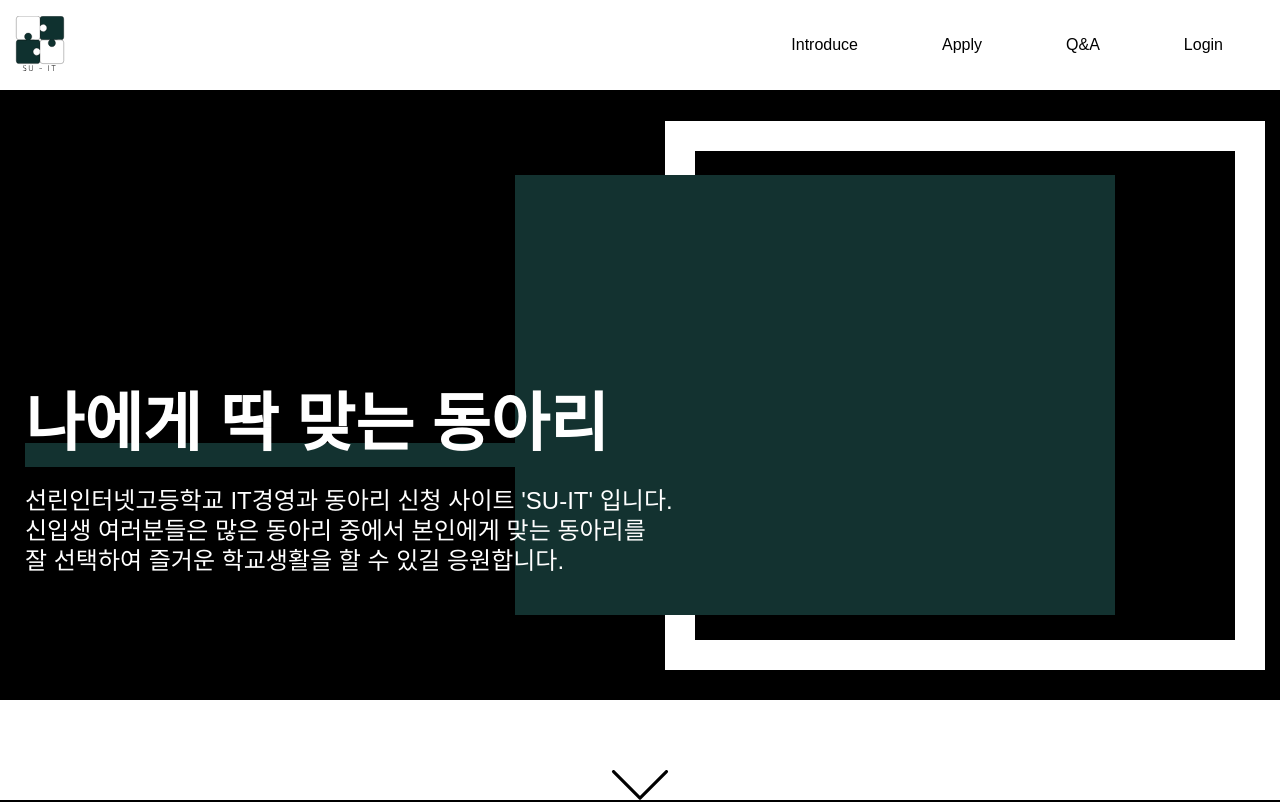
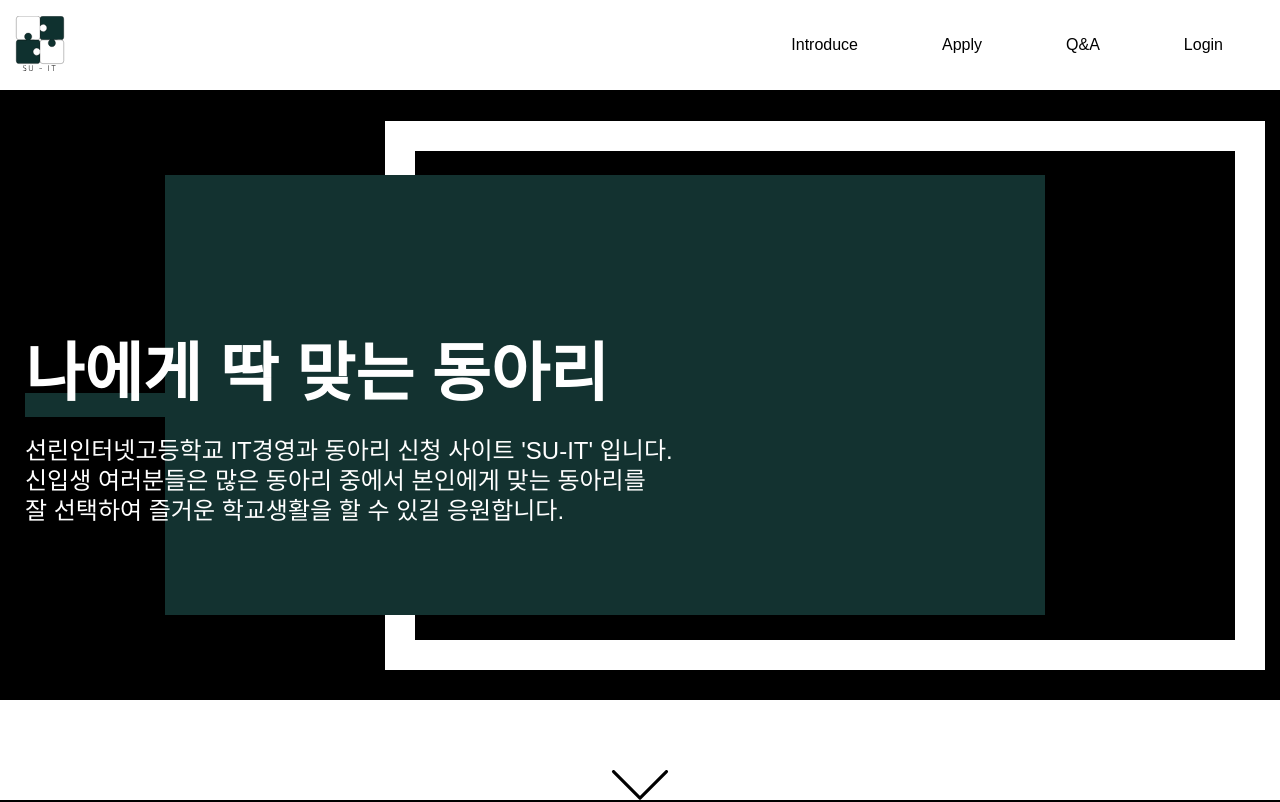
Before and after one commit to dhwldwld/SU-IT, a Next.js app: page / in a window 1280 px wide. Shown: the top 802 px of the page. Built offline with nearby package versions, Linux system fonts and the light colour scheme.

Commit message:
response test2

```diff
--- a/src/components/BannerSection/BannerSection.tsx
+++ b/src/components/BannerSection/BannerSection.tsx
@@ -32,7 +32,7 @@ const BannerContent = styled.div`
     z-index: 2;
     color: ${({theme}) => theme.colors.white};
     left: 1rem;
-    bottom: 10rem;
+    bottom: 15rem;
     ${mixin.laptop(css`
         bottom: 22rem;
     `)}
@@ -78,9 +78,8 @@ const BannerDescription = styled.p`
 const BgDesign = styled.div`
     position: absolute;
     height: 90%;
-    max-height: 900px;
-    width: 60%;
-    max-width: 1000px;
+    width: 100%;
+    max-width: 1100px;
     right: 0;
     top: 5%;
     transition: .4s;
--- a/src/components/Inner.tsx
+++ b/src/components/Inner.tsx
@@ -7,7 +7,7 @@ type Props = {
 
 const Container = styled.div`
     height: 100%;
-    max-width: ${({theme}) => theme.deviceSizes.DesktopM};
+    max-width: ${({theme}) => theme.deviceSizes.DesktopL};
     margin: 0 auto;
     padding: 0 15px;
 `
```
